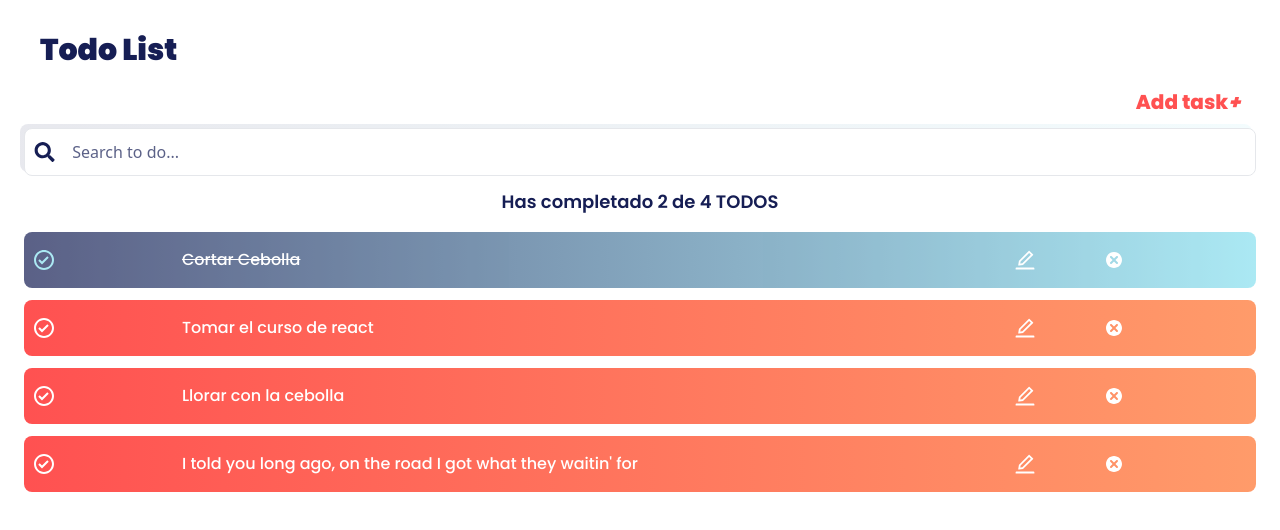
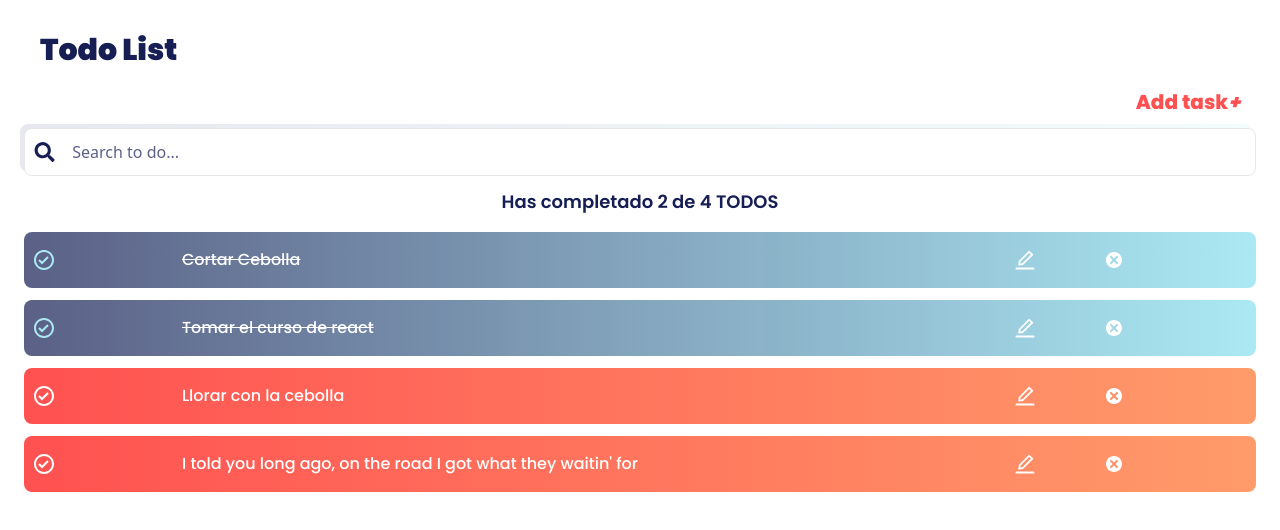
Before and after one commit to JosephMSS/curso-de-introduccion-a-react, a React (Create React App) app: page / in a window 1280 px wide. Shown: the top 530 px of the page. Built offline with nearby package versions, Linux system fonts and the light colour scheme.

Commit message:
Added to-do search function

```diff
--- a/src/components/TodoCounter.js
+++ b/src/components/TodoCounter.js
@@ -1,5 +1,5 @@
 import React from "react";
-function TodoCounter() {
+function TodoCounter({ todoTotal, todoCompleted }) {
   return (
     <>
       <h2
@@ -14,7 +14,7 @@ function TodoCounter() {
       sm:text-lg
       "
       >
-        Has completado 2 de 4 TODOS
+        Has completado {todoCompleted} de {todoTotal} TODOS
       </h2>
     </>
   );
--- a/src/components/TodoSearch.js
+++ b/src/components/TodoSearch.js
@@ -1,11 +1,9 @@
-import { useState } from "react";
 import { FaSearch } from "react-icons/fa";
-function TodoSearch({ id, placeholder }) {
-  const [state, setState] = useState("");
+function TodoSearch({ id, placeholder, searchValue, setSearchValue }) {
   const onSearchValueChange = (e) => {
     const { value } = e.target;
     console.log(value);
-    setState(value)
+    setSearchValue(value);
   };
   return (
     <>
@@ -28,7 +26,6 @@ function TodoSearch({ id, placeholder }) {
           />
         </div>
       </div>
-      <p>{state}</p>
     </>
   );
 }
--- a/src/pages/ListTodo.js
+++ b/src/pages/ListTodo.js
@@ -1,4 +1,4 @@
-import React from "react";
+import { useState } from "react";
 import { Title } from "../components/Title";
 import { TodoCounter } from "../components/TodoCounter";
 import { TodoSearch } from "../components/TodoSearch";
@@ -6,7 +6,7 @@ import { TodoList } from "../components/TodoList";
 import { TodoItem } from "../components/TodoItem";
 import { CreateTodoButton } from "../components/CreateTodoButton";
 function ListTodo() {
-  const todoList = [
+  const todoListDefault = [
     {
       id: 1,
       text: "Cortar Cebolla",
@@ -15,7 +15,7 @@ function ListTodo() {
     {
       id: 2,
       text: "Tomar el curso de react",
-      completed: false,
+      completed: true,
     },
     {
       id: 3,
@@ -28,14 +28,33 @@ function ListTodo() {
       completed: false,
     },
   ];
+  const [searchValue, setSearchValue] = useState("");
+  const [todoList, setTodoList] = useState(todoListDefault);
+  const todoCompleted = todoList.filter((todo) => !!todo.completed).length;
+  const todoTotal = todoList.length;
+  let searchedTodos = [];
+  if (!searchValue.length >= 1) {
+    searchedTodos = todoList;
+  } else {
+    searchedTodos = todoList.filter((todo) => {
+      const todoText = todo.text.toLocaleLowerCase();
+      const searchText = searchValue.toLocaleLowerCase();
+      return todoText.includes(searchText);
+    });
+  }
   return (
     <>
       <Title title="Todo List" />
       <CreateTodoButton label="Add task" />
-      <TodoSearch id="searchInput" placeholder="Search to do..." />
-      <TodoCounter />
+      <TodoSearch
+        id="searchInput"
+        placeholder="Search to do..."
+        searchValue={searchValue}
+        setSearchValue={setSearchValue}
+      />
+      <TodoCounter todoCompleted={todoCompleted} todoTotal={todoTotal} />
       <TodoList>
-        {todoList.map((todo) => (
+        {searchedTodos.map((todo) => (
           <TodoItem text={todo.text} key={todo.id} completed={todo.completed} />
         ))}
       </TodoList>
```
Also changed, not shown: Notes/README.md.
